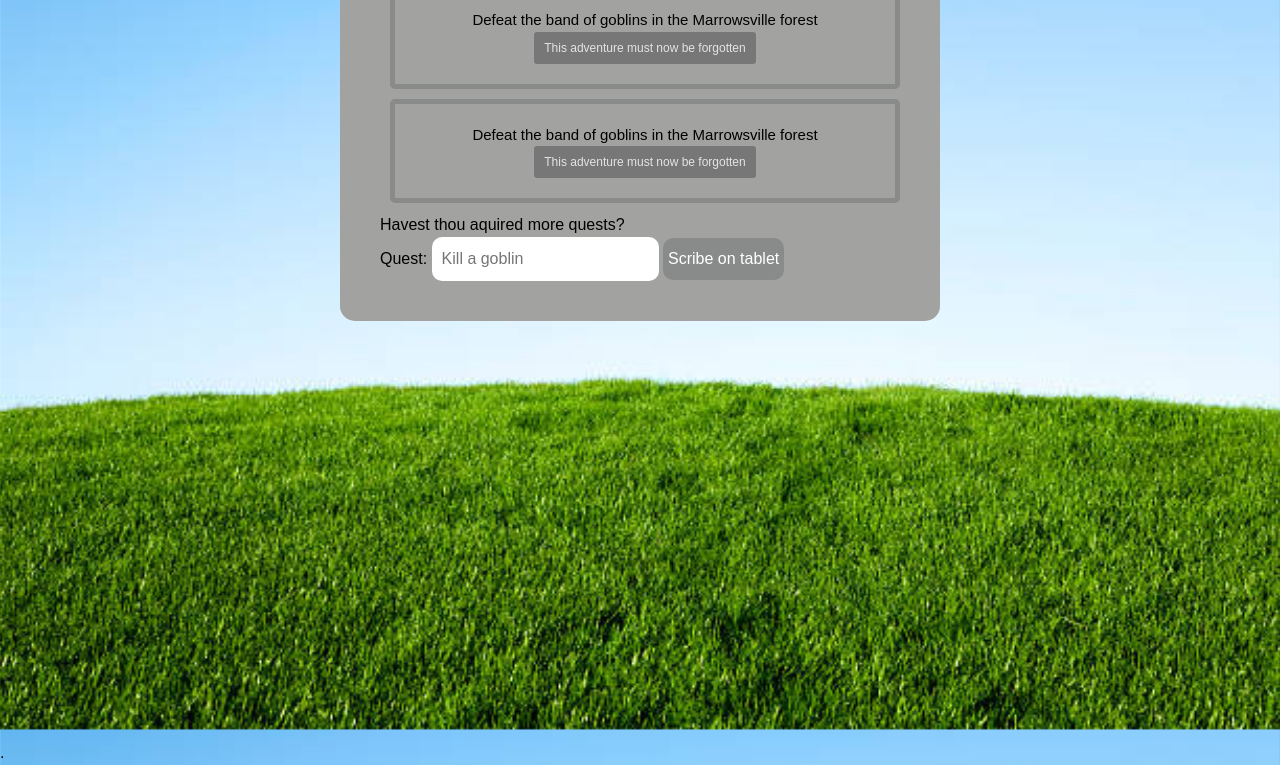
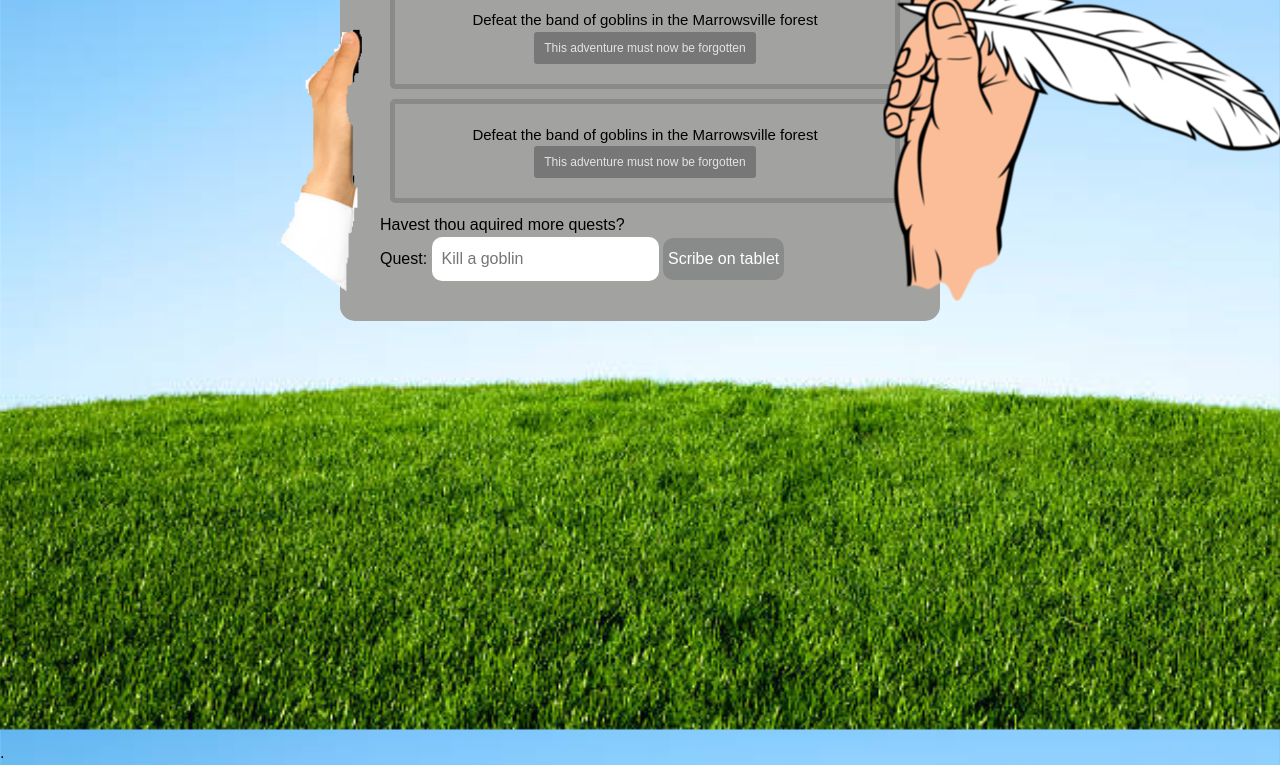
Before and after one commit to irm1005-itec1005-fall-2023/assignment-04-YellowSeventeen, a plain HTML site: page index.html in a window 1280 px wide. Shown: the part 124-889 px from the top of the page. Drawn offline with Linux system fonts and the light colour scheme.

Commit message:
changed css

```diff
--- a/style.css
+++ b/style.css
@@ -105,10 +105,10 @@ input[type="submit"] {
 }
 .handimage {
   height: 400px;
-  transform: translate(-160px, -800px);
+  transform: translate(-160px, -450px);
 }
 .handquillimage {
-  transform: translate(400px, -800px) rotate(90deg);
+  transform: translate(400px, -400px) rotate(90deg);
 }
 /****** Screen reader text utility clsas *******/
 .sr-only {
```
